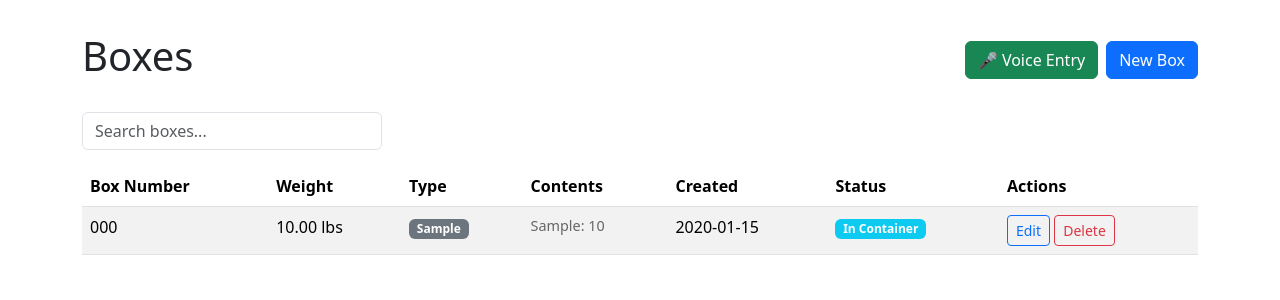
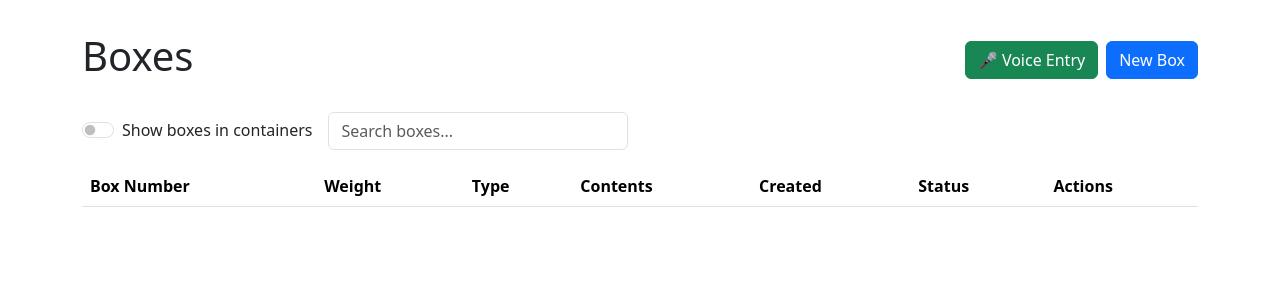
Before and after one commit to rahimr21/warehouse-webapp, a Flask app: page /boxes in a window 1280 px wide. Shown: the part 56-356 px from the top of the page. Run offline with Flask 3, Linux system fonts and the light colour scheme; tables that the repository leaves empty hold one stand-in row (values such as "Sample post"); lists and menus that the app fills with data are empty.

Commit message:
Enhance box display functionality with container toggle
- Added a query parameter to filter boxes based on whether they are in containers.
- Updated the boxes route to conditionally display available boxes or all boxes based on the toggle state.
- Modified the boxes.html template to include a checkbox for toggling the display of boxes in containers, along with corresponding JavaScript for state management.

```diff
--- a/app.py
+++ b/app.py
@@ -171,9 +171,15 @@ def index():
 
 @app.route('/boxes')
 def boxes():
-    # Get all boxes and sort them by box number in descending order (highest first)
-    # Since box_number is a string, we need to sort numerically
-    all_boxes = Box.query.all()
+    # Get query parameter for showing boxes in containers (default: False)
+    show_in_containers = request.args.get('show_in_containers', 'false')
+
+    # Filter boxes based on toggle state
+    if show_in_containers == 'true':
+        all_boxes = Box.query.all()
+    else:
+        # Default: only show available boxes (not in containers)
+        all_boxes = Box.query.filter_by(container_id=None).all()
 
     # Separate numeric and non-numeric box numbers for proper sorting
     numeric_boxes = []
@@ -195,7 +201,7 @@ def boxes():
     # Combine with numeric first, then non-numeric
     boxes = numeric_boxes + non_numeric_boxes
 
-    return render_template('boxes.html', boxes=boxes)
+    return render_template('boxes.html', boxes=boxes, show_in_containers=show_in_containers)
 
 
 @app.route('/api/voice/interpret-box', methods=['POST'])
--- a/templates/boxes.html
+++ b/templates/boxes.html
@@ -23,7 +23,14 @@
     </div>
 </div>
 
-<div class="mb-3">
+<div class="mb-3 d-flex align-items-center gap-3">
+    <div class="form-check form-switch">
+        <input class="form-check-input" type="checkbox" id="showInContainersToggle"
+               {% if show_in_containers == 'true' %}checked{% endif %}>
+        <label class="form-check-label" for="showInContainersToggle">
+            Show boxes in containers
+        </label>
+    </div>
     <input type="text" id="searchBox" class="form-control search-box" placeholder="Search boxes...">
 </div>
 
@@ -90,6 +97,7 @@
 
 {% block extra_js %}
 <script>
+// Search functionality
 document.getElementById('searchBox').addEventListener('keyup', function() {
     const searchText = this.value.toLowerCase();
     const rows = document.getElementsByClassName('box-row');
@@ -99,5 +107,13 @@ document.getElementById('searchBox').addEventListener('keyup', function() {
         row.style.display = text.includes(searchText) ? '' : 'none';
     }
 });
+
+// Toggle for showing boxes in containers
+document.getElementById('showInContainersToggle').addEventListener('change', function() {
+    const showInContainers = this.checked ? 'true' : 'false';
+    const url = new URL(window.location.href);
+    url.searchParams.set('show_in_containers', showInContainers);
+    window.location.href = url.toString();
+});
 </script>
 {% endblock %}
```
